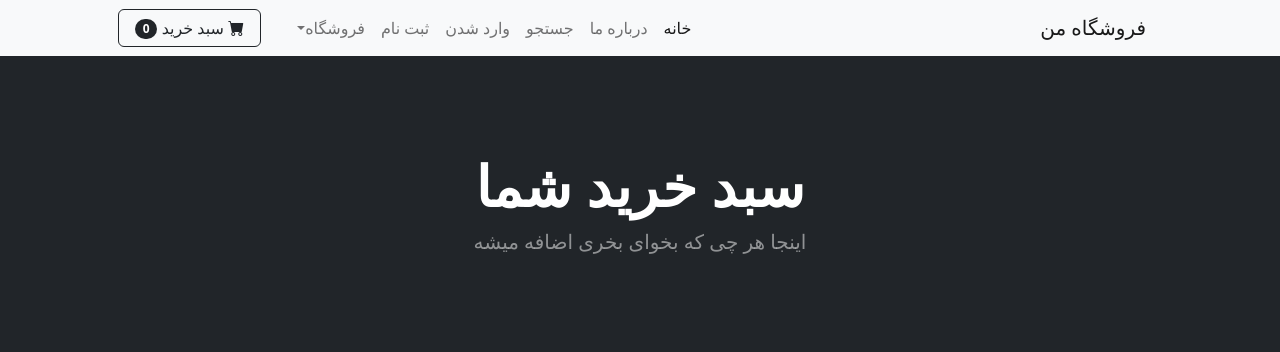
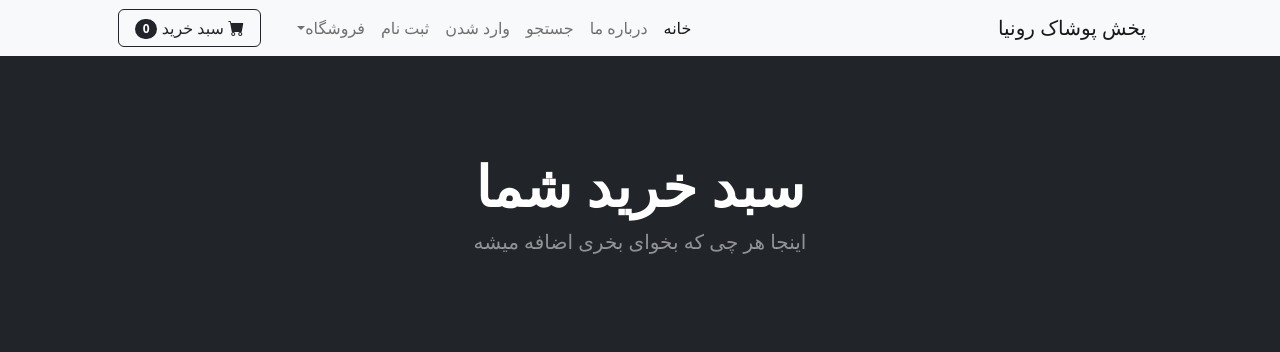
Before and after one commit to masimoosavi34/pooshak_ronya, a Django app: page /cart/ in a window 1280 px wide. Shown: the top 352 px of the page. Run offline with Django 5.2, Linux system fonts and the light colour scheme; parts of the project's set-up code (start-up, migrations or seed data) failed here and were passed over; some libraries are stand-ins or nearby versions.

Commit message:
Update navbar.html

```diff
--- a/shop/templates/navbar.html
+++ b/shop/templates/navbar.html
@@ -1,7 +1,7 @@
 <!-- Navigation-->
 <nav class="navbar navbar-expand-lg navbar-light bg-light">
     <div class="container px-4 px-lg-5">
-        <a class="navbar-brand" href="{% url 'home' %}">فروشگاه من</a>
+        <a class="navbar-brand" href="{% url 'home' %}">پخش پوشاک رونیا</a>
         <button class="navbar-toggler" type="button" data-bs-toggle="collapse" data-bs-target="#navbarSupportedContent" aria-controls="navbarSupportedContent" aria-expanded="false" aria-label="Toggle navigation"><span class="navbar-toggler-icon"></span></button>
         <div class="collapse navbar-collapse" id="navbarSupportedContent">
             <ul class="navbar-nav me-auto mb-2 mb-lg-0 ms-lg-4">
```
